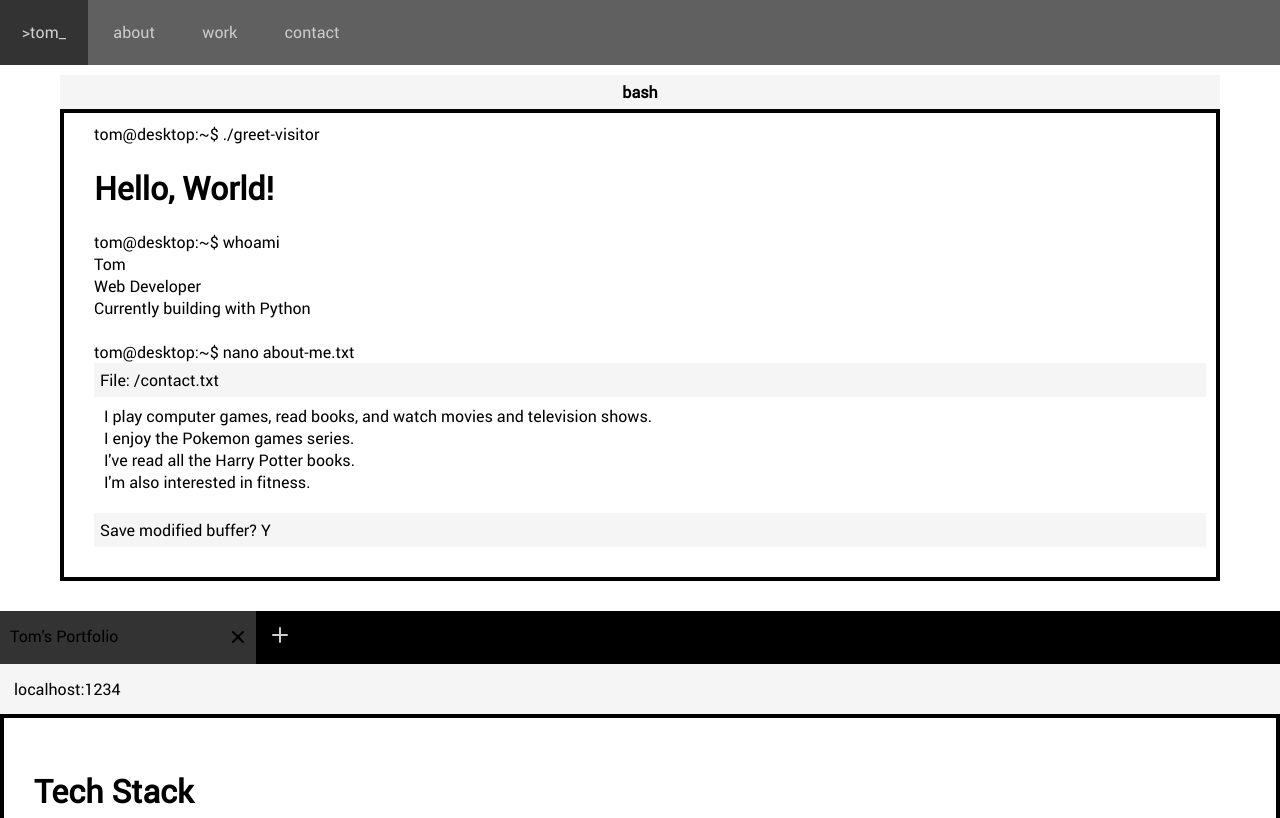
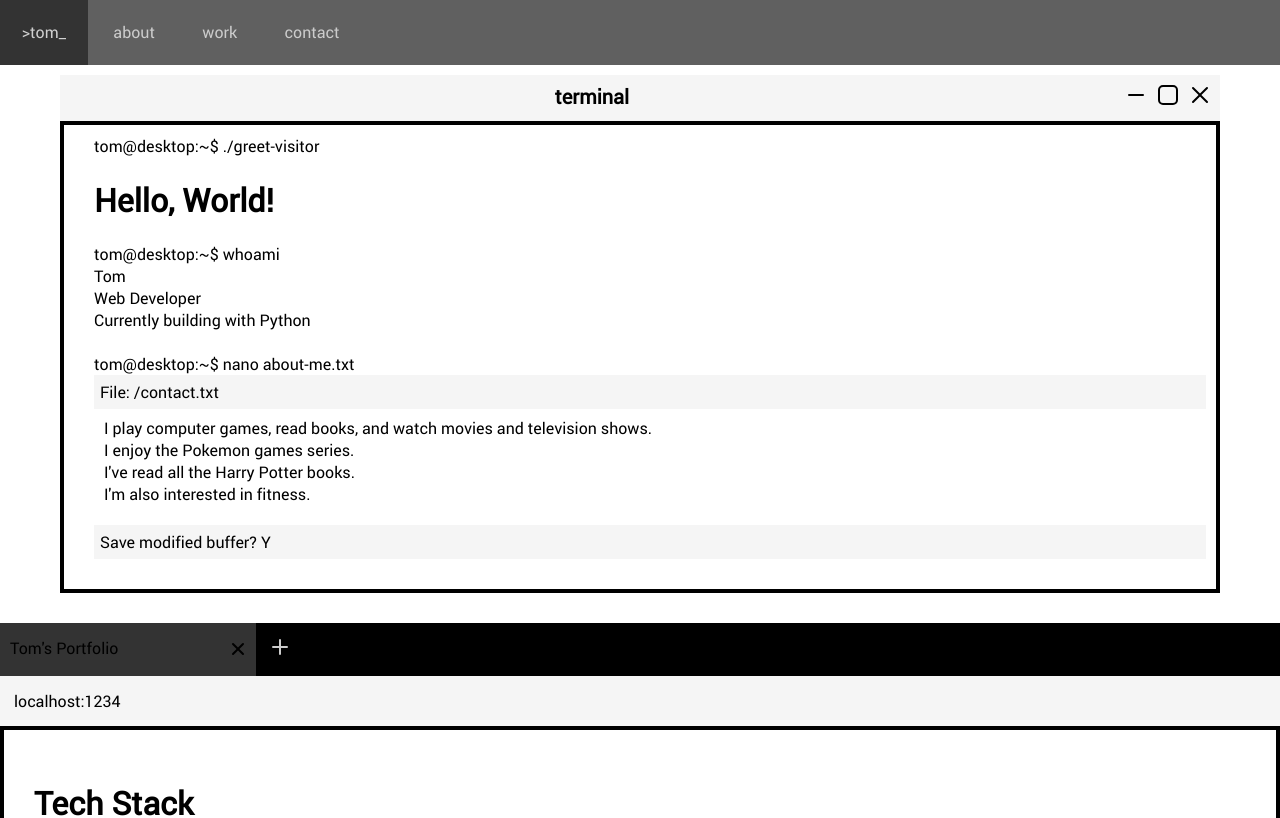
Before and after one commit to kormin/react-portfolio, a React (Create React App) app: page / in a window 1280 px wide. Shown: the top 818 px of the page. Built offline with nearby package versions, Linux system fonts and the light colour scheme.

Commit message:
add titlebar to home

```diff
--- a/src/components/Home.js
+++ b/src/components/Home.js
@@ -1,4 +1,5 @@
 import React, { Component } from 'react';
+import { UilMinus, UilSquareShape, UilMultiply } from '@iconscout/react-unicons';
 
 import About from './About';
 
@@ -8,7 +9,12 @@ class Home extends Component {
       // Home
       <div id="home" className="row">
         <div className="terminal-titlebar">
-          <b>bash</b>
+          <b>terminal</b>
+          <ul className="titlebar-options">
+            <li><UilMinus /></li>
+            <li><UilSquareShape /></li>
+            <li><UilMultiply /></li>
+          </ul>
         </div>
         <div className="terminal-content">
           tom@desktop:~$ ./greet-visitor
--- a/src/main.css
+++ b/src/main.css
@@ -42,7 +42,12 @@ ul.taskbar > li > a:hover {
 .terminal-titlebar {
   text-align: center;
   background-color: #f5f5f5;
-  padding: 6px;
+  padding: 8px;
+  height: 30px;
+}
+
+.terminal-titlebar > b {
+  font-size: 20px;
 }
 
 .terminal-content {
```
